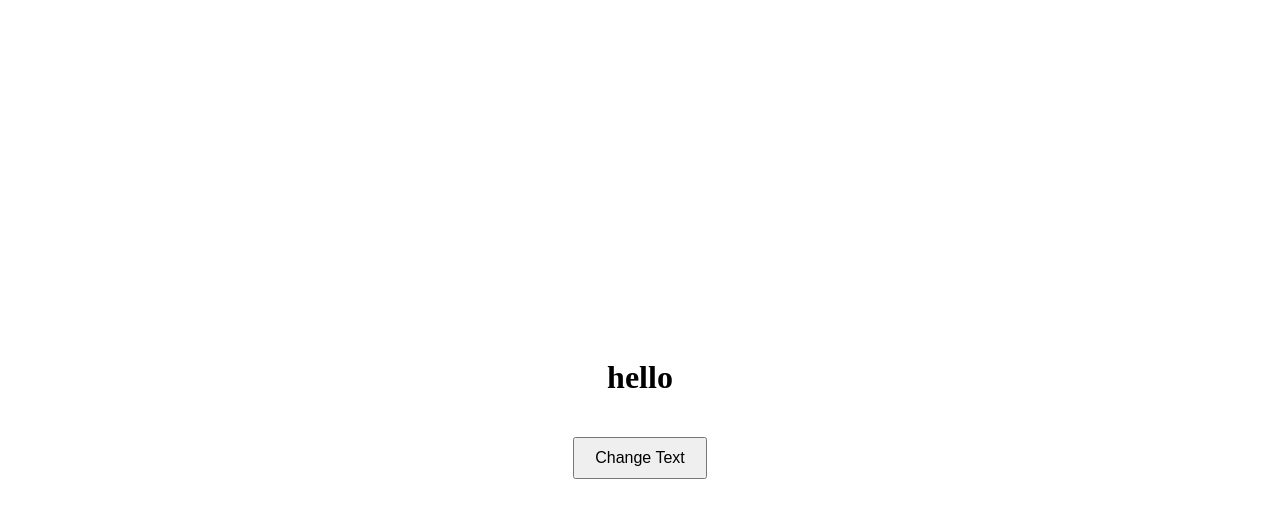
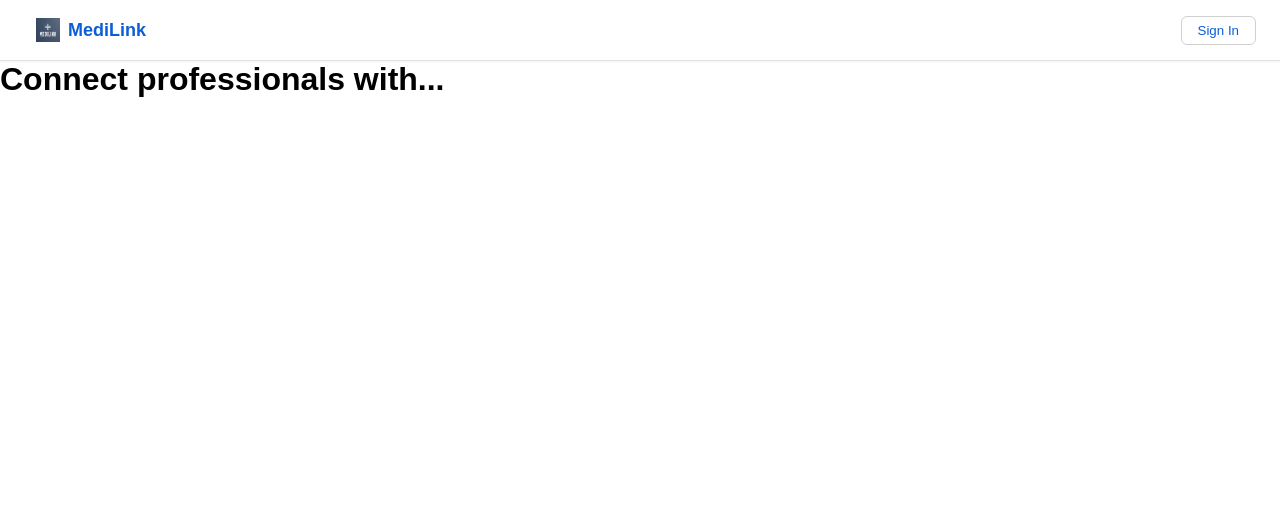
Before and after one commit to RohanRM05/medproject-07-27-25, a Next.js app: page / in a window 1280 px wide. Shown: the top 518 px of the page. Built offline with nearby package versions, Linux system fonts and the light colour scheme.

Commit message:
Frontend navbar och logo

```diff
--- /dev/null
+++ b/src/app/globals.css
@@ -0,0 +1,70 @@
+/* globals.css */
+
+* {
+  margin: 0;
+  padding: 0;
+  box-sizing: border-box;
+}
+
+body {
+  font-family: sans-serif;
+}
+
+/* Sticky navbar */
+.navbar {
+    position: sticky;
+    top: 0;
+    z-index: 1000;
+    background-color: rgba(255, 255, 255, 0.85);
+    padding: 12px 24px;
+    display: flex;
+    justify-content: space-between;
+    align-items: center;
+    border-bottom: 1px solid #e0e0e0;
+    box-shadow: 0 1px 2px rgba(0, 0, 0, 0.05);
+    backdrop-filter: blur(4px);
+}
+
+/* Logo button */
+.logo-btn {
+    display: flex;
+    align-items: center;
+    gap: 8px;
+    background: none;
+    border: none;
+    cursor: pointer;
+    border-radius: 6px;
+    padding: 6px 12px;
+    transition: background-color 0.2s;
+}
+
+.logo-btn:hover {
+    background-color: #f5f5f5;
+}
+
+.logo-img {
+  width: 24px;
+  height: 24px;
+}
+
+.logo-text {
+  font-weight: 600;
+  font-size: 18px;
+  color: #0b5ed7;
+}
+
+/* Sign in button */
+.sign-in-btn {
+  background-color: white;
+  border: 1px solid #d0d0d0;
+  border-radius: 6px;
+  padding: 6px 16px;
+  color: #0b5ed7;
+  font-weight: 500;
+  cursor: pointer;
+  transition: background-color 0.2s ease;
+}
+
+.sign-in-btn:hover {
+  background-color: #f5f5f5;
+}
--- a/src/app/page.tsx
+++ b/src/app/page.tsx
@@ -1,24 +1,26 @@
 'use client';
-import React, { useState } from 'react';
+import React from 'react';
+import './globals.css';
 
 export default function Home() {
-  const [text, setText] = useState('hello');
+  return (
+    <>
+      <header className="navbar">
+        <button className="logo-btn">
 
-  return (
-    <div style={{
-      minHeight: '100vh',
-      display: 'flex',
-      flexDirection: 'column',
-      justifyContent: 'center',
-      alignItems: 'center'
-    }}>
-      <h1>{text}</h1>
-      <button
-        style={{ marginTop: '20px', padding: '10px 20px', fontSize: '16px' }}
-        onClick={() => setText(text === 'hello' ? 'welcome' : 'hello')}
-      >
-        Change Text
-      </button>
-    </div>
+
+          {/* om du hittar en bättre logo lägg den i public/images och ändra på sökvägen*/}
+          <img src="/images/logo.png" alt="Logo" className="logo-img" />
+
+
+          <span className="logo-text">MediLink</span>
+        </button>
+        <button className="sign-in-btn">Sign In</button>
+      </header>
+
+      <main style={{ height: '2000px' }}>
+        <h1>Connect professionals with...</h1>
+      </main>
+    </>
   );
 }
```
Also changed, not shown: public/images/logo.png (added).
